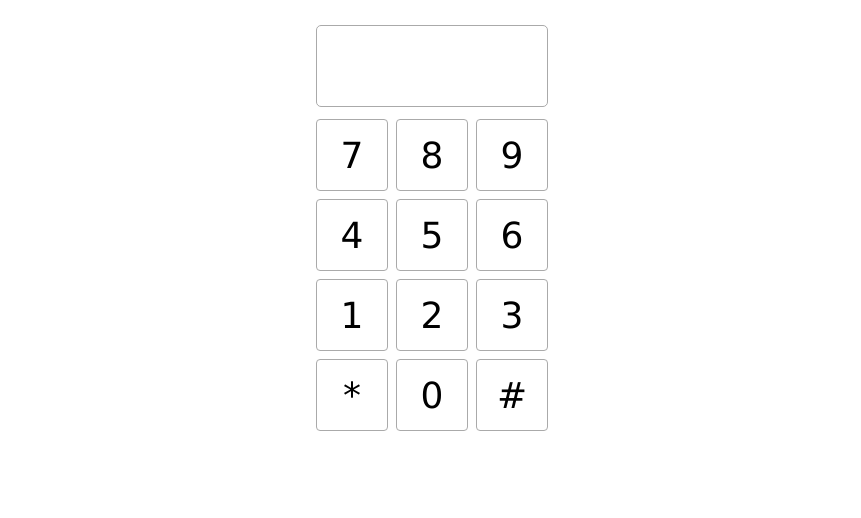
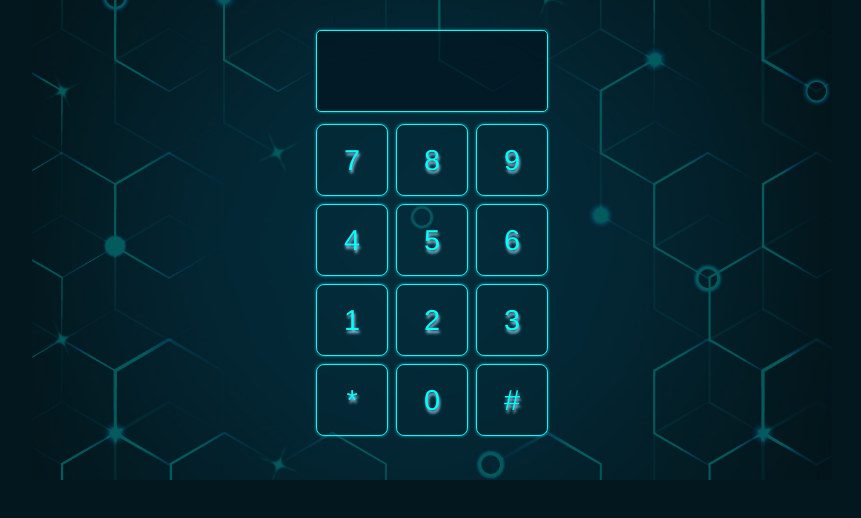
Before and after one commit to alexpunky/get-the-food-app, an Angular app: page /code in a window 1280 px wide. Shown: the top 518 px of the page, without its empty margins (208-1069 px from the left). Built offline with nearby package versions, Linux system fonts and the light colour scheme.

Commit message:
Integration html

```diff
--- a/src/app/app.component.html
+++ b/src/app/app.component.html
@@ -1 +1,3 @@
-<router-outlet></router-outlet>
+<div class="app">
+  <router-outlet></router-outlet>
+</div>
--- a/src/app/app.component.scss
+++ b/src/app/app.component.scss
@@ -0,0 +1,9 @@
+.app {
+  width: 800px;
+  height: 480px;
+  background: url('../assets/images/background.jpg') no-repeat;
+  background-size: cover;
+  background-position: center;
+  margin: auto;
+  overflow: hidden;
+}
--- a/src/app/components/code/code.component.html
+++ b/src/app/components/code/code.component.html
@@ -6,9 +6,9 @@
     </div>
   </div>
 
-  <div class="message-container" [ngStyle]="{display: typeMessage ? 'flex': 'none'}">
+  <!--<div class="message-container" [ngStyle]="{display: typeMessage ? 'flex': 'none'}">
     <div class="message success" [ngClass]="[ typeMessage ]">
       {{ message }}
     </div>
-  </div>
+  </div>-->
 </div>
--- a/src/app/components/code/code.component.scss
+++ b/src/app/components/code/code.component.scss
@@ -1,29 +1,19 @@
 .content {
-  margin-top: 25px;
+  padding-top: 30px;
   .input-code {
-    margin: 4px;
+    margin: auto;
     border-radius: 5px;
     height: 80px;
     width: 230px;
-    border: 2px solid red;
     font-size: 125%;
     letter-spacing: 23px;
     text-align: right;
-    border: 1px solid #aaa;
-    margin: auto;
+    border: 1px solid #00FFFF;
+    box-shadow: 0px 0px 3px rgba(21, 233, 255, 0.75);
+    background-color: rgba(0, 22, 32, 0.75);
     line-height: 75px;
-
-    &.error {
-      box-shadow: 0 0 3px #FF0000, inset 0 0 3px #FF0000;
-      background-color: #FFDDDD;
-      color: #FF0000;
-    }
-
-    &.success {
-      box-shadow: 0 0 3px #00FF99, inset 0 0 3px #00FF99;
-      background-color: #CCFFCC;
-      color: #00DD00;
-    }
+    color: #00FFFF;
+    text-shadow: 1px 3px 3px rgba(157, 214, 234, 1);
   }
 
   .message-container {
@@ -63,14 +53,19 @@
 
     .key {
       margin: 4px;
-      border-radius: 4px;
+      border-radius: 8px;
       width: 70px;
       height: 70px;
-      border: 1px solid #aaa;
+      border: 1px solid #00FFFF;
+      color: #00FFFF;
+      text-shadow: 1px 3px 3px rgba(157, 214, 234, 1);
+      box-shadow: 0px 0px 3px rgba(21, 233, 255, 0.75);
+      font-size: 80%;
 
       &:active {
-        box-shadow: 0 0 8px #ccc, inset 0 0 8px #aaa;
-        background: #eeeeee;
+        border-color: #4FBFDF;
+        box-shadow: 0 0 5px rgba(21, 233, 255, 1), inset 0 0 5px rgba(255, 255, 255, 0.8);
+        background: radial-gradient(rgba(26,245, 255, 0.3) 30%, rgba(22, 48, 228, 0.1));
       }
 
       div {
--- a/src/app/components/home/home.component.scss
+++ b/src/app/components/home/home.component.scss
@@ -1,7 +1,9 @@
 .content {
-  padding: 10px;
+  padding: 10px 10px 10px 10px;
   display: flex;
   flex-direction: column;
+
+  color: #01FFFD;
 
   img {
     align-self: center;
@@ -9,5 +11,13 @@
 
   p {
     text-align: center;
+    animation: glow .8s infinite alternate;
+    text-shadow: 0px 0px 2px #DDDDDD;
+  }
+
+  @keyframes glow {
+    to {
+      text-shadow: 0px 0px 8px #FFFFFF;
+    }
   }
 }
--- a/src/app/components/home/home.component.ts
+++ b/src/app/components/home/home.component.ts
@@ -1,15 +1,28 @@
-import { Component, OnInit } from '@angular/core';
+import { Component, OnInit, OnDestroy } from '@angular/core';
 
 @Component({
   selector: 'app-home',
   templateUrl: './home.component.html',
   styleUrls: ['./home.component.scss']
 })
-export class HomeComponent implements OnInit {
+export class HomeComponent implements OnInit, OnDestroy {
+
+  private interval;
 
   constructor() { }
 
   ngOnInit() {
+    this.interval = setInterval(() => {
+      const code = localStorage.getItem("code");
+      localStorage.clear();
+      if(code) {
+        alert(code);
+      }
+    }, 1500);
+  }
+
+  ngOnDestroy(): void {
+    clearInterval(this.interval);
   }
 
 }
--- a/src/styles.scss
+++ b/src/styles.scss
@@ -1,6 +1,9 @@
 /* You can add global styles to this file, and also import other style files */
 
 body, html {
-  font-family: Verdana,sans-serif;
-  font-size: 150%
+  font-family: Helvetica,sans-serif;
+  font-size: 150%;
+  padding:0;
+  margin: 0;
+  background: #03171E;
 }
```
Also changed, not shown: main.js (+15 -1 lines), src/assets/images/background.jpg (added), src/assets/images/usb.png (added).
